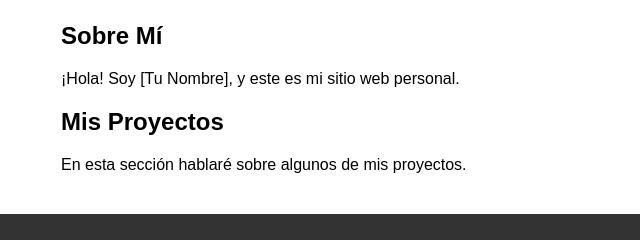
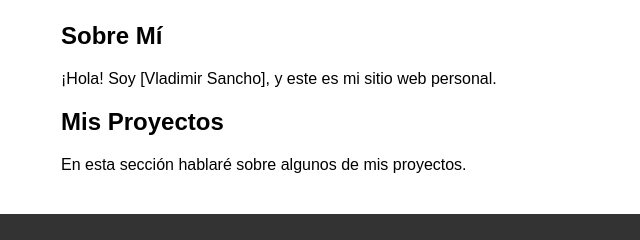
Before and after one commit to vladimirsancho1/vladimirsancho1.github.io, a plain HTML site: page index.html in a window 1280 px wide. Shown: the part 130-370 px from the top of the page, 179-819 px from the left. Drawn offline with Linux system fonts and the light colour scheme.

Commit message:
Update index.html

```diff
--- a/index.html
+++ b/index.html
@@ -14,7 +14,7 @@
     <main>
         <section>
             <h2>Sobre Mí</h2>
-            <p>¡Hola! Soy [Tu Nombre], y este es mi sitio web personal.</p>
+            <p>¡Hola! Soy [Vladimir Sancho], y este es mi sitio web personal.</p>
         </section>
 
         <section>
```
